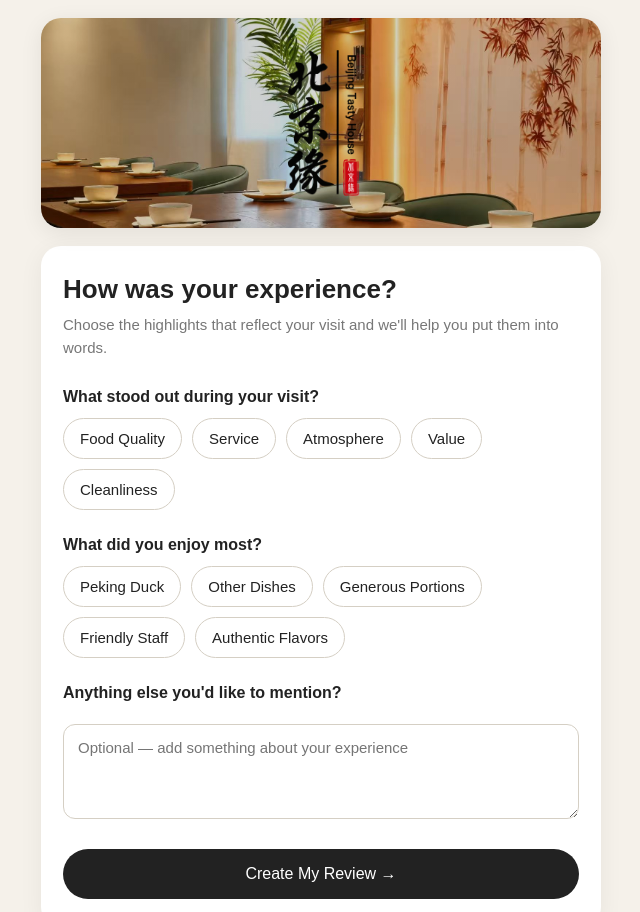
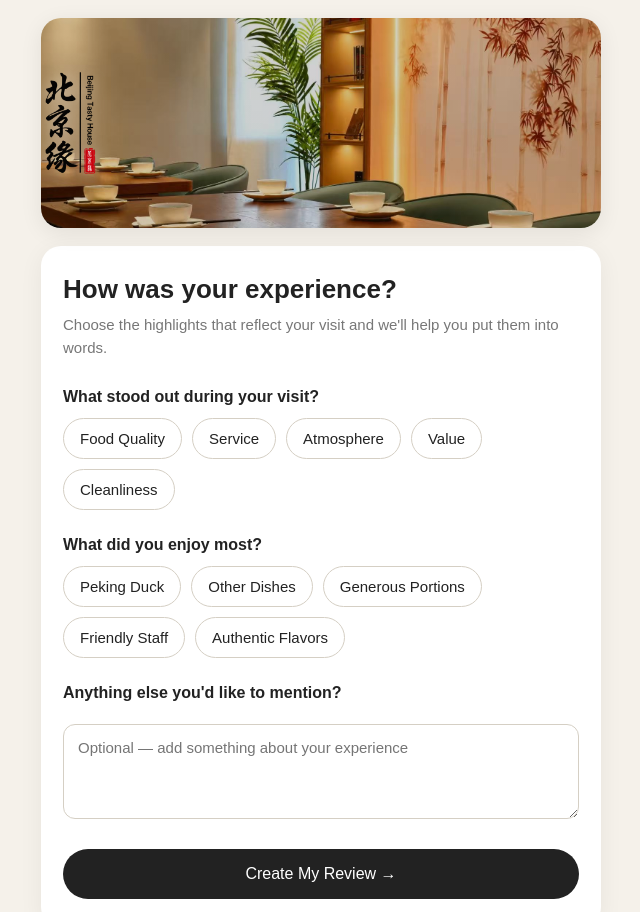
Before and after one commit to jkbeijingtastyhouse/beijing-tasty-review, a plain HTML site: page index.html in a window 1280 px wide. Shown: the top 912 px of the page, without its empty margins (319-959 px from the left). Drawn offline with Linux system fonts and the light colour scheme.

Commit message:
Update index.html

```diff
--- a/index.html
+++ b/index.html
@@ -43,9 +43,9 @@
     .hero-logo {
       position: absolute;
       width: 175px;
-      max-height: 165px;
+      max-height: 115px;
       object-fit: contain;
-      left: 50%;
+      left: 5%;
       top: 50%;
       transform: translate(-50%, -50%);
       filter: drop-shadow(0 3px 8px rgba(255,255,255,.55));
```
